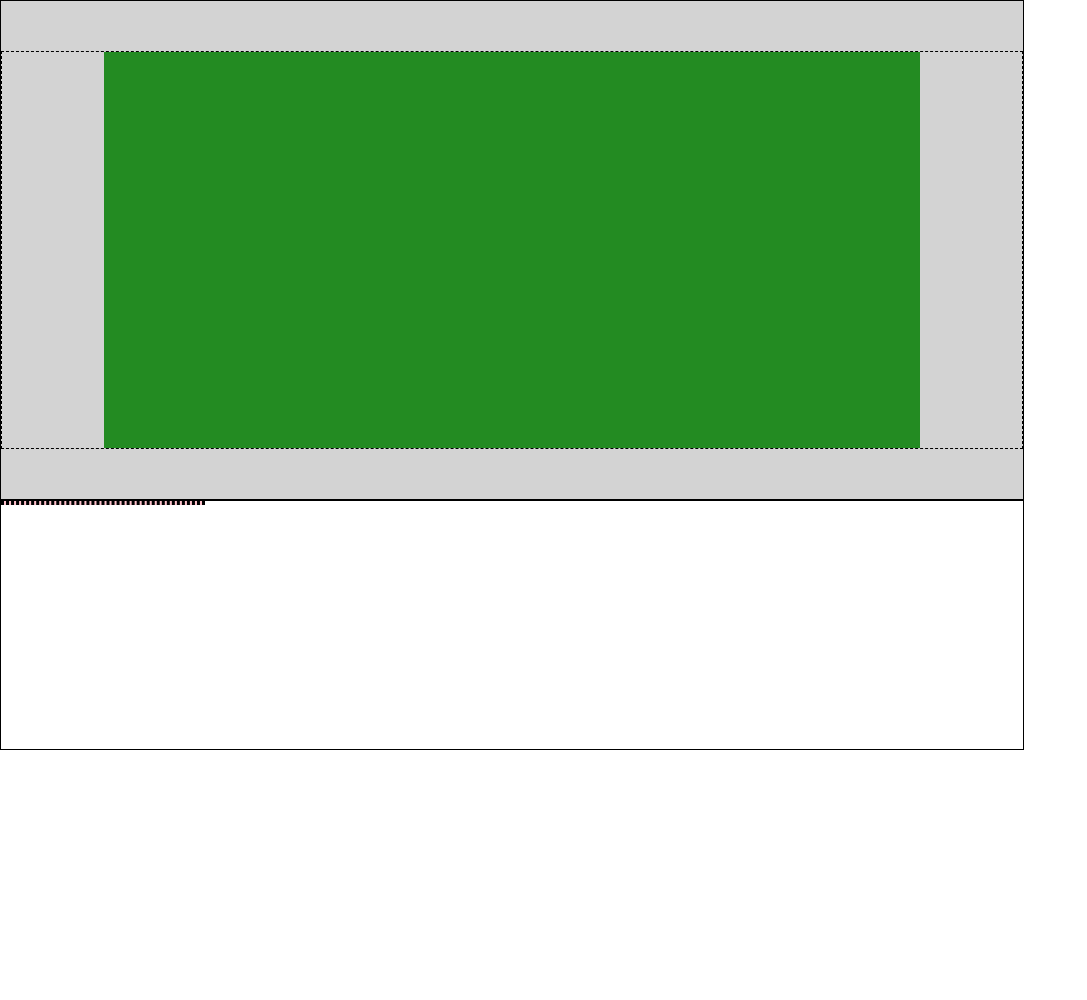
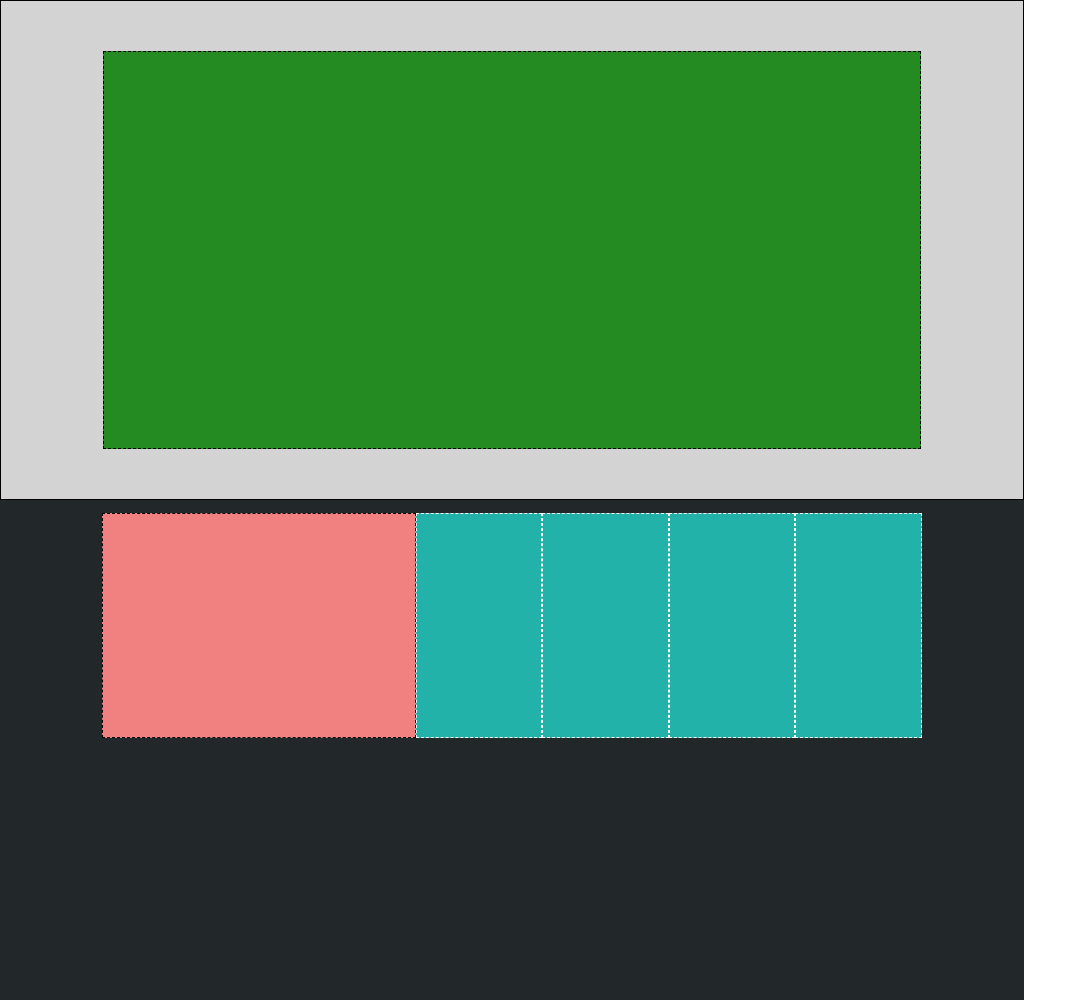
Before and after one commit to DylanBlanco/htmlcss-struttura-discord, a plain HTML site: page index.html in a window 1280 px wide. Shown: the part 1050-2050 px from the top of the page, without its empty margins (0-1087 px from the left). Before the commit the page ends 1800 px from the top, so only its background shows below. Drawn offline with Linux system fonts and the light colour scheme.

Commit message:
css - footer/section-dark

```diff
--- a/css/style.css
+++ b/css/style.css
@@ -59,16 +59,24 @@ main>*{
     height: 250px;
     border: 1px solid black;
 }
+
+.section-main {
+    display: flex;
+    align-items: center;
+    justify-content: center;
+}
+
+footer>* {
+    background-color: #22272A;
+    width: 80%;
+    height: 250px;
+}
+
 /*MAIN*/
 .box {
     display: flex;
     width: 80%;
     height: 80%;
-}
-.section-main {
-    display: flex;
-    align-items: center;
-    justify-content: center;
 }
 .pink, .blue {
     border: 1px dashed black;
@@ -88,8 +96,9 @@ main>section:nth-child(even) {
 
 .box-green {
     border: 1px dashed black;
+    background-color: #238B22;
     display: flex;
-    width: 100%;
+    width: 80%;
     height: 80%;
     align-items: center;
     flex-direction: column;
@@ -98,8 +107,22 @@ main>section:nth-child(even) {
 main>section:nth-child(4) {
     height: calc(250px*2);
 }
-.green {
-    background-color: #238B22;
+
+.dark-box {
     width: 80%;
-    height: 80%;
+    height: 90%;
+    display: flex;
+    justify-content: center;
 }
+
+.dark-box>* {
+    background-color: #23B2AA;
+    width: 80%;
+    height: 100%;
+    border: 1px dashed white;
+}
+.dark-box>div:first-child {
+    background-color: #F08180;
+    width: calc(100%*2);
+    border: 1px dashed black;
+}
--- a/index.html
+++ b/index.html
@@ -51,24 +51,24 @@
 
             <!--section green-->
             <section class="section-main grey">
-                <div class="box-green">
-                    <div class="green"></div>
-                    <div class="green"></div>
-                </div>
+                <div class="box-green"></div>
             </section>
+        </main>
 
+        <!--FOOTER-->
+        <footer>
             <!--section dark-->
-            <section class="section-main-dark">
-                <div class="pink"></div>
+            <section class="section-main dark">
+                <div class="dark-box">
                     <div class="pink"></div>
                     <div class="blue-green"></div>
                     <div class="blue-green"></div>
                     <div class="blue-green"></div>
                     <div class="blue-green"></div>
+                </div>
             </section>
-        </main>
 
-        <!--FOOTER-->
-        <footer></footer>
+            <section class="bottone"></section>
+        </footer>
     </body>
 </html>
```
Lines whose indentation alone changed are shown as unchanged.
